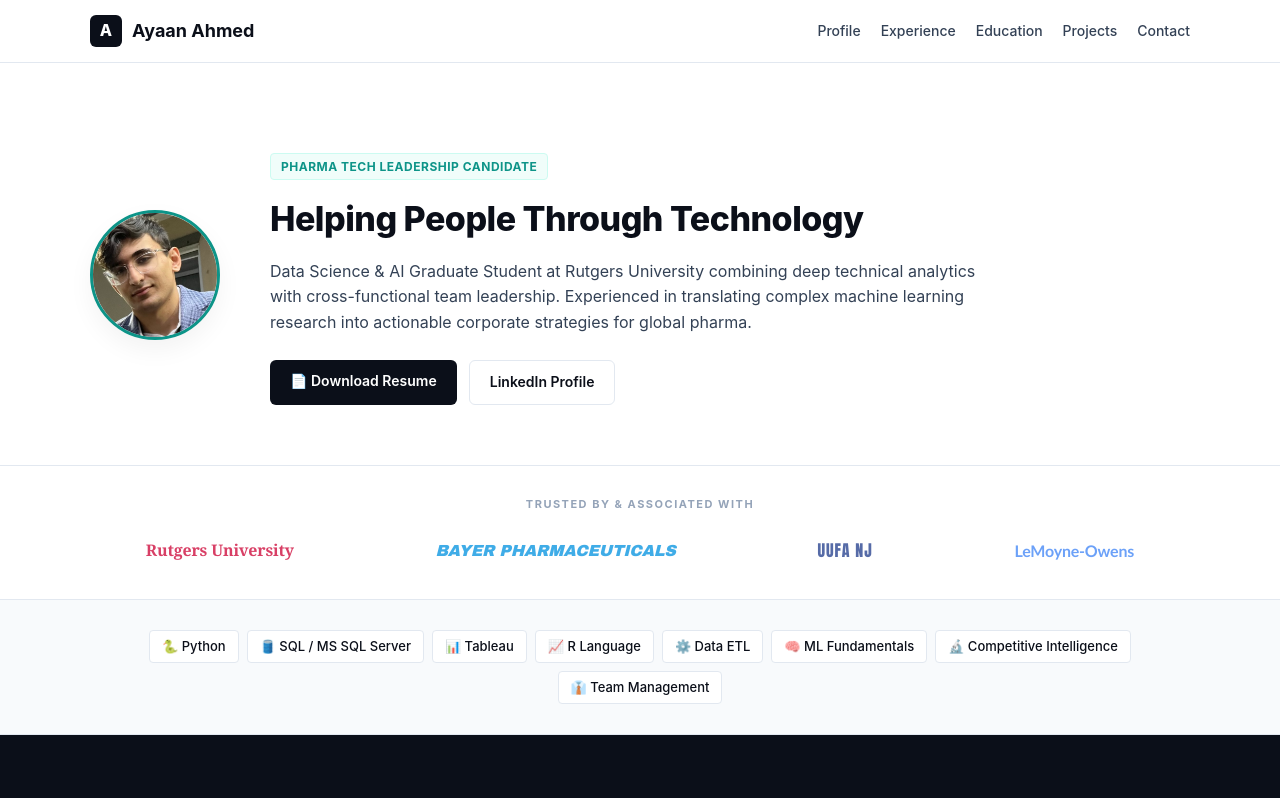
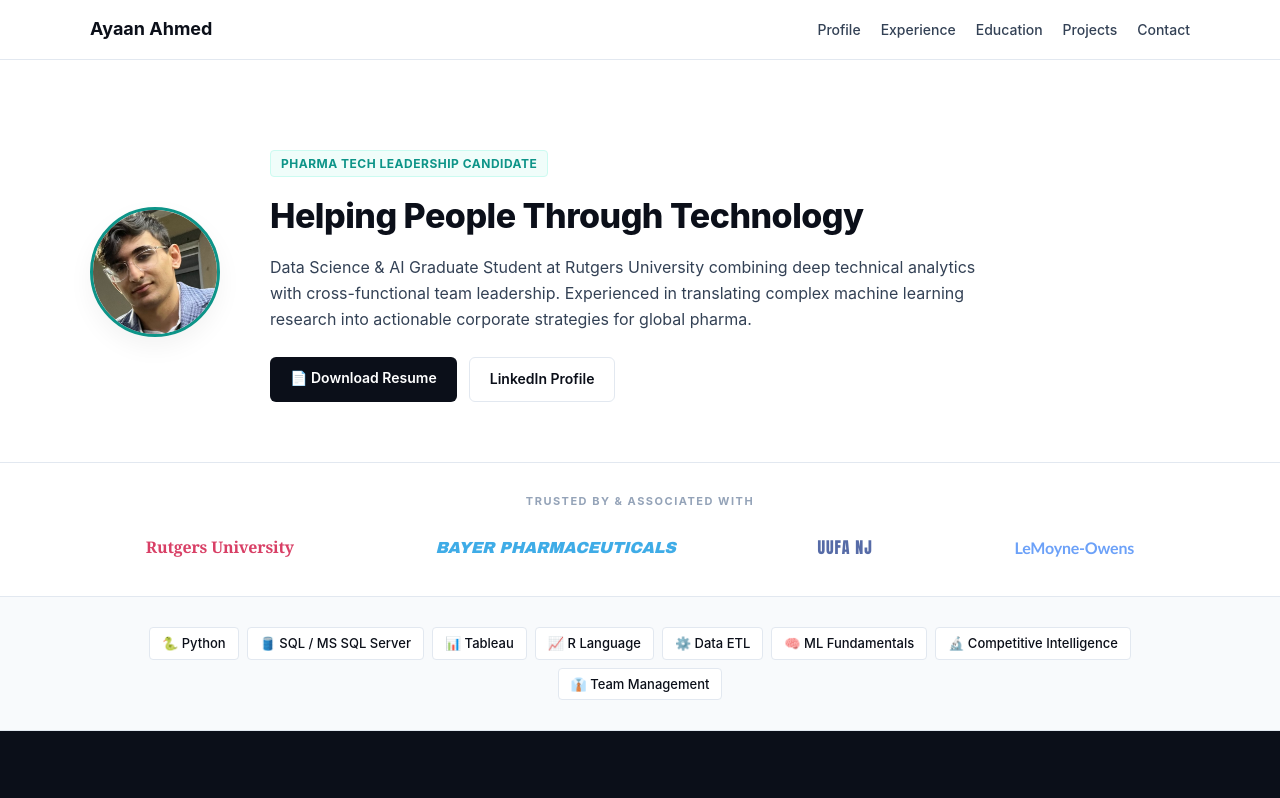
Before and after one commit to AyaanAhmed23/AyaanAhmed23.github.io, a plain HTML site: page index.html in a window 1280 px wide. Shown: the top 798 px of the page. Drawn offline with Linux system fonts and the light colour scheme.

Commit message:
create index.html file

```diff
--- a/index.html
+++ b/index.html
@@ -12,7 +12,6 @@
     <header>
         <div class="container header-flex">
             <div class="logo-box">
-                <span class="logo-initial">A</span>
                 <h1 class="logo-text">Ayaan Ahmed</h1>
             </div>
             <nav>
```
